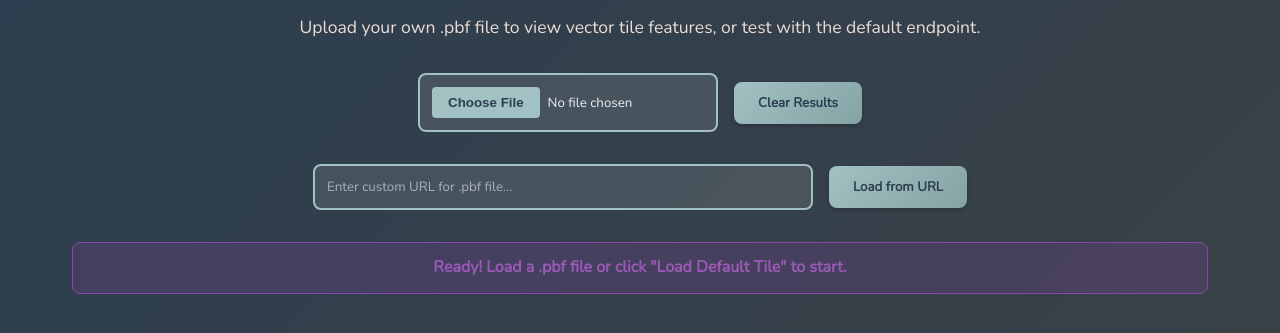
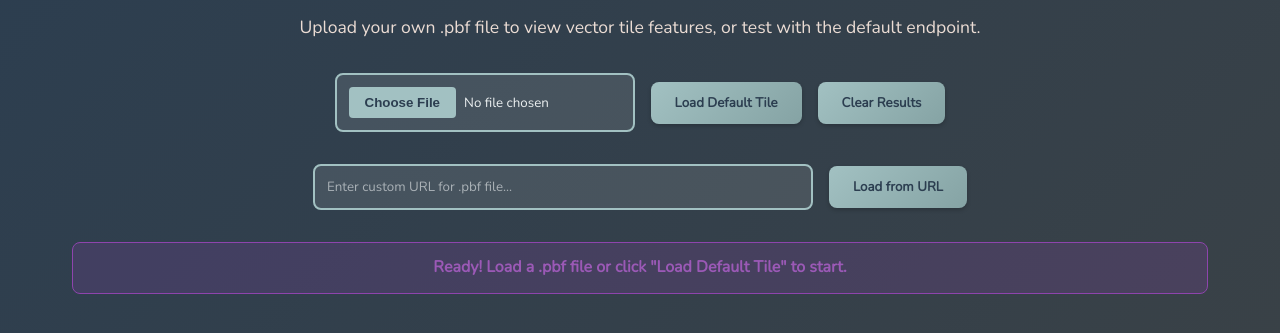
Before and after one commit to k-i-o/vectorTilesPBFViewer, a website built with Vite: page index.html in a window 1280 px wide. Shown: the part 99-432 px from the top of the page. Built offline with nearby package versions, Linux system fonts and the light colour scheme.

Commit message:
test fix pages

```diff
--- a/index.html
+++ b/index.html
@@ -16,6 +16,7 @@
 
         <div class="controls">
             <input type="file" id="fileInput" accept=".pbf" />
+            <button id="loadDefault">Load Default Tile</button>
             <button id="clearResults">Clear Results</button>
         </div>
 
--- a/vite.config.js
+++ b/vite.config.js
@@ -2,7 +2,7 @@ import { defineConfig } from 'vite'
 
 // https://vitejs.dev/config/
 export default defineConfig({
-  base: process.env.NODE_ENV === 'production' ? '/vectorTilesPBFViewer/' : '/',
+  base: './',
   server: {
     port: 3000,
     open: true
```
Also changed, not shown: 1 other file.
